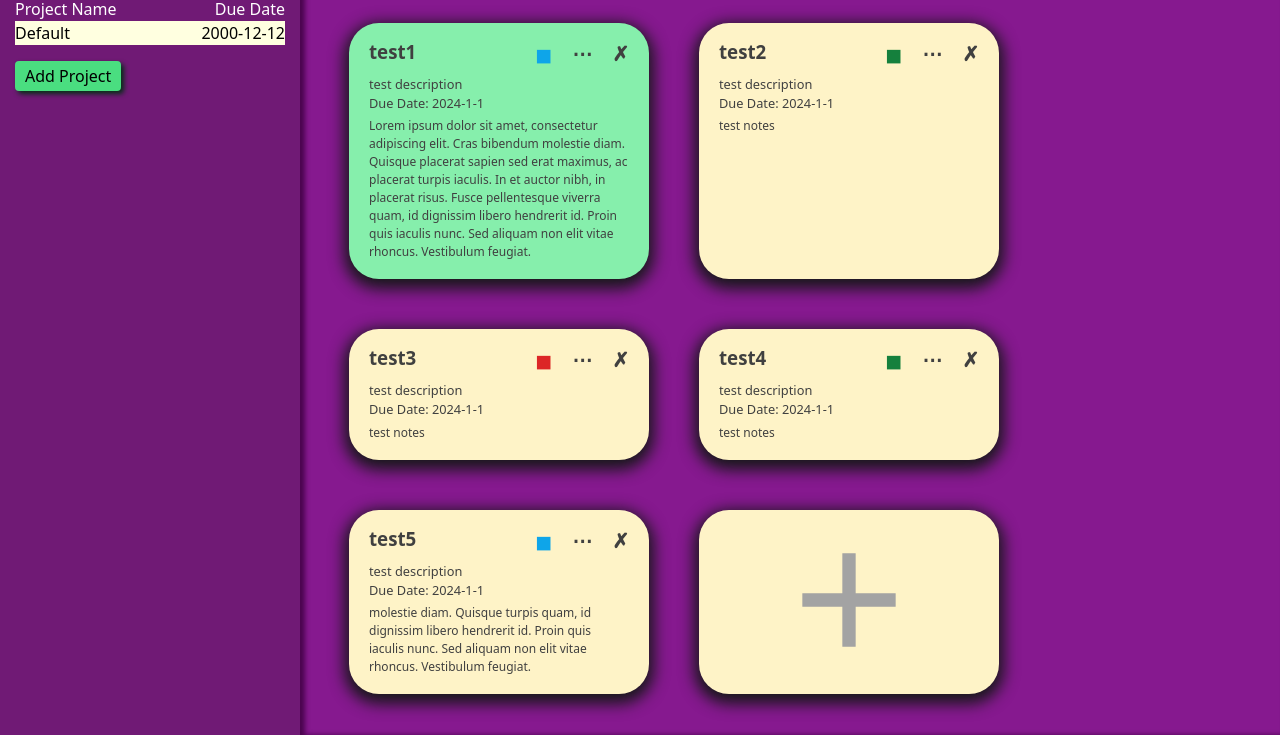
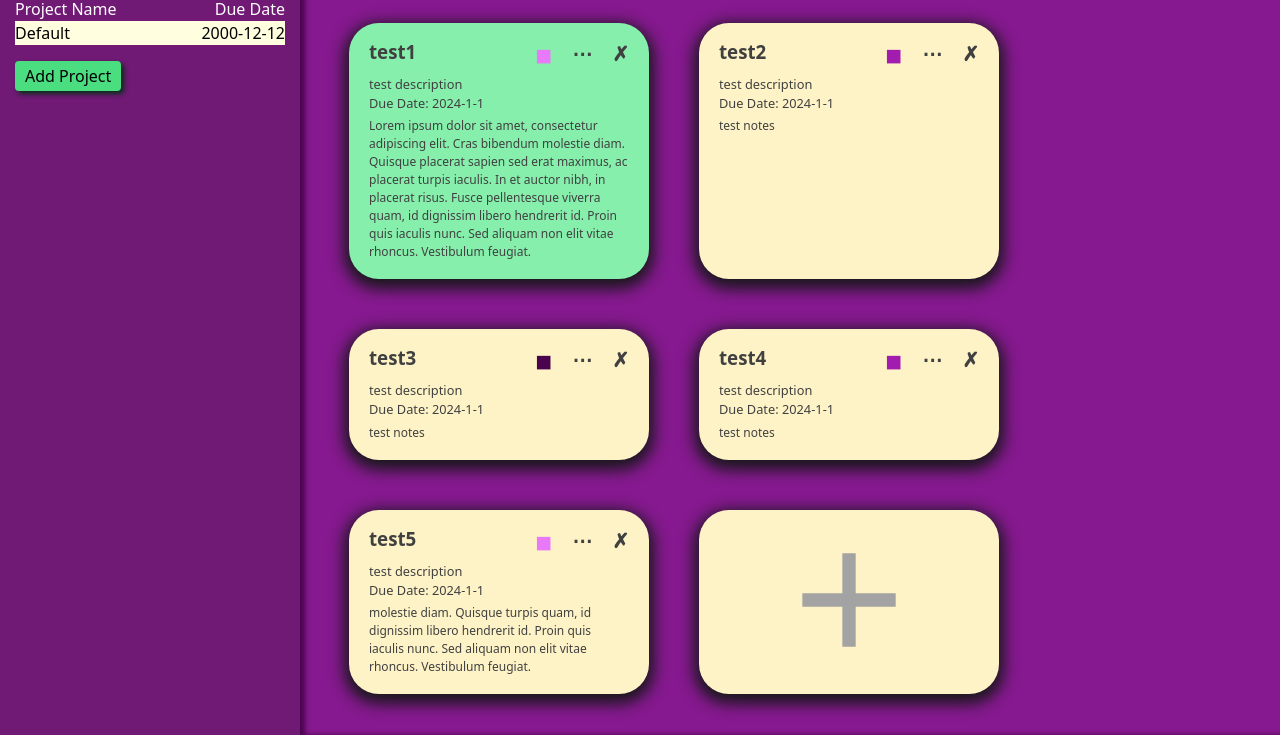
Before and after one commit to ShrikeSwallow/todo-app, a website built with webpack: page src/template.html in a window 1280 px wide. Shown: the part 65-800 px from the top of the page. Built offline with nearby package versions, Linux system fonts and the light colour scheme.

Commit message:
Change priority color palette

```diff
--- a/src/styles.css
+++ b/src/styles.css
@@ -124,15 +124,15 @@
 }
 
 .priority-low {
-  color: #0ea5e9;
+  color: #e879f9;
 }
 
 .priority-medium {
-  color: #15803d;
+  color: #a21caf;
 }
 
 .priority-high {
-  color: #dc2626;
+  color: #4a044e;
 }
 
 .todo-card .due-date,
```
